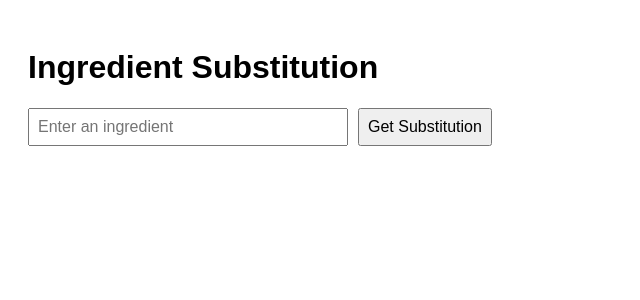
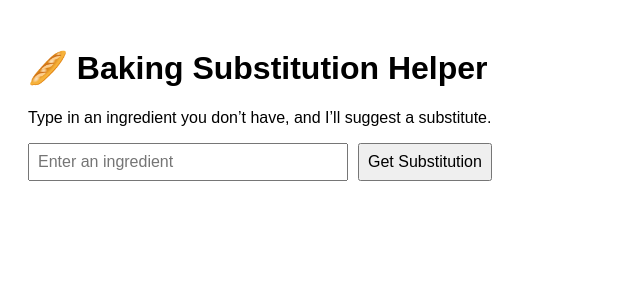
Before and after one commit to arjuju98/baking-subzz, a React (Create React App) app: page / in a window 1280 px wide. Shown: the top 300 px of the page, without its empty margins (0-640 px from the left). Built offline with nearby package versions, Linux system fonts and the light colour scheme.

Commit message:
Added project title and description

```diff
--- a/src/App.js
+++ b/src/App.js
@@ -13,7 +13,8 @@ export default function App() {
 
   return (
     <div style={{ padding: 20, fontFamily: "Arial, sans-serif" }}>
-      <h1>Ingredient Substitution</h1>
+      <h1>🥖 Baking Substitution Helper</h1>
+      <p>Type in an ingredient you don’t have, and I’ll suggest a substitute.</p>
       <form onSubmit={handleSubmit}>
         <input
           type="text"
```
Also changed, not shown: package.json (+7 -2 lines), 1 other file (tests, documents, lock files or other folders).
